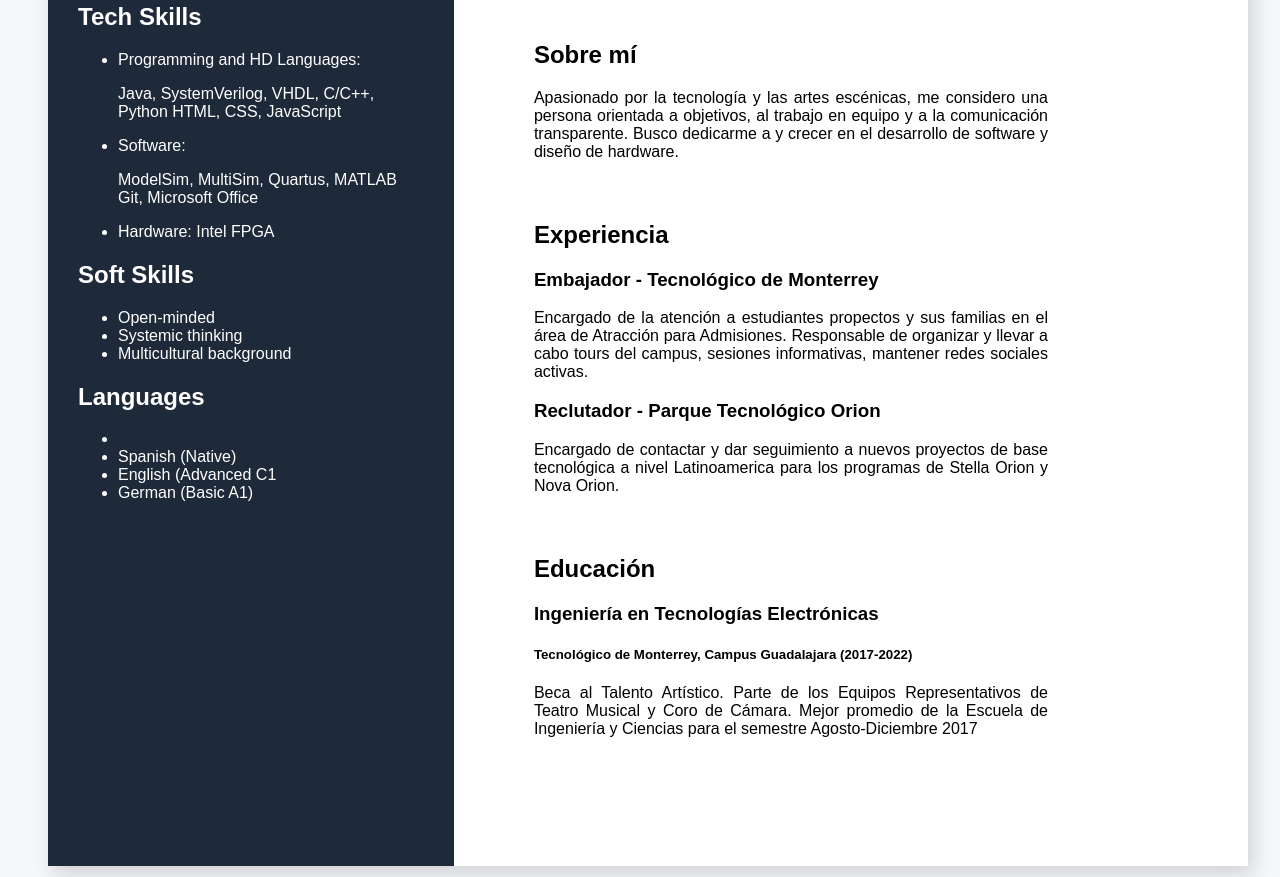
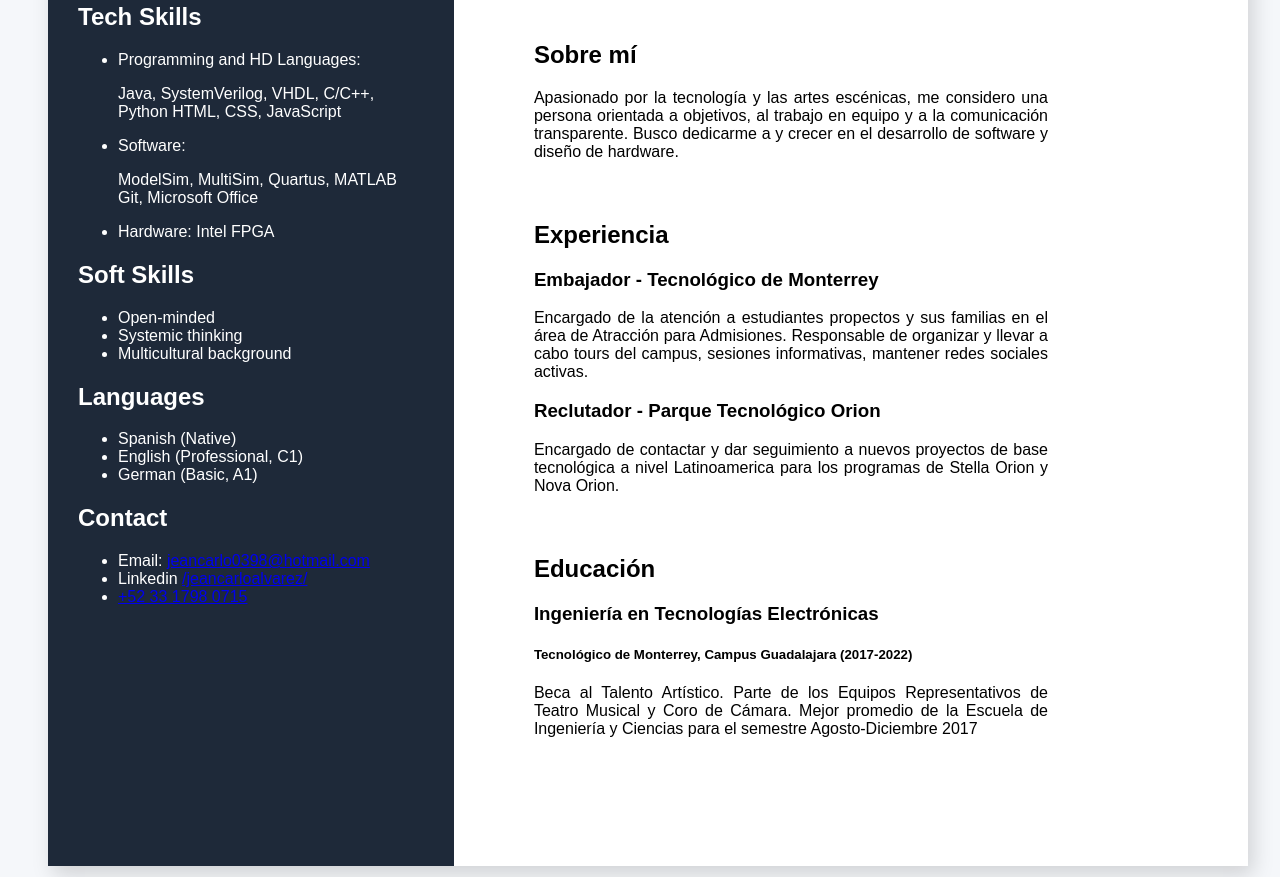
Before and after one commit to jcag0398/TC2026, a plain HTML site: page Lab2/cv.html in a window 1280 px wide. Shown: the part 465-1342 px from the top of the page. Drawn offline with Linux system fonts and the light colour scheme.

Commit message:
added contact section

```diff
--- a/Lab2/cv.html
+++ b/Lab2/cv.html
@@ -13,7 +13,6 @@
             <div class="top-side">
                 <h1>Jean Carlo Álvarez Guerra</h1>
                 <address>Av. General Ramón Corona 2514, Zapopan, Jalisco</address>
-                <address><a href="tel:3317980715">+52 33 1798 0715</a></address>
                 <p>Estudiante de Ingeniería en Tecnologías Electrónicas</p>
             </div>
         </div>
@@ -47,11 +46,18 @@
                 <section class="subsection-body" id="languages">
                     <h2 class="subsection-title">Languages</h2>
                         <ul class="list">
-                            <li>
                                 <li>Spanish (Native)</li>
-                                <li>English (Advanced C1</li>
-                                <li>German (Basic A1)</li>
-                            </li>
+                                <li>English (Professional, C1)</li>
+                                <li>German (Basic, A1)</li>
+                        </ul>
+                </section>
+
+                <section class="subsection-body" id="contact">
+                    <h2 class="subsection-title">Contact</h2>
+                        <ul class="list">
+                            <li>Email: <a href="mailto:jeancarlo0398@hotmail.com">jeancarlo0398@hotmail.com</a></li>
+                            <li>Linkedin <a href="https://www.linkedin.com/in/jeancarloalvarez/">/jeancarloalvarez/</a></li>
+                            <li><a href="tel:3317980715">+52 33 1798 0715</a></li>
                         </ul>
                 </section>
             </div>
```
